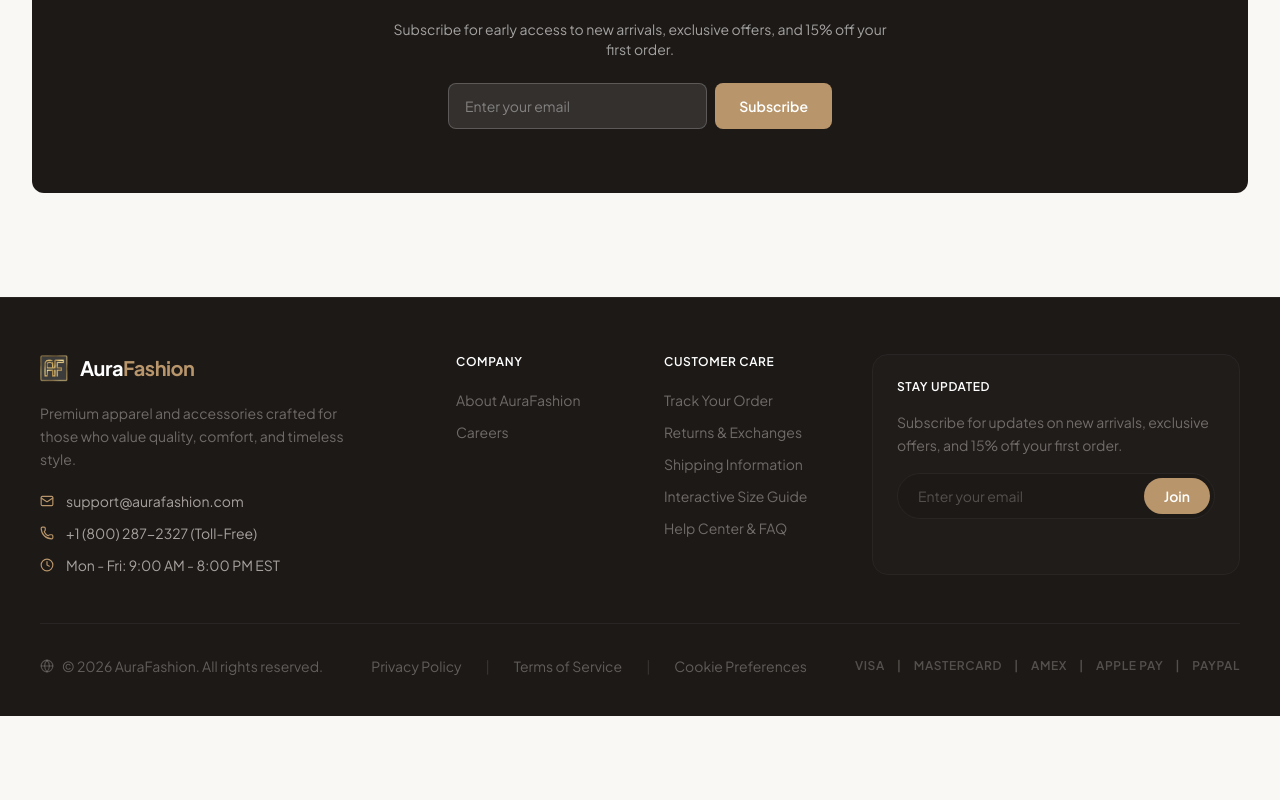
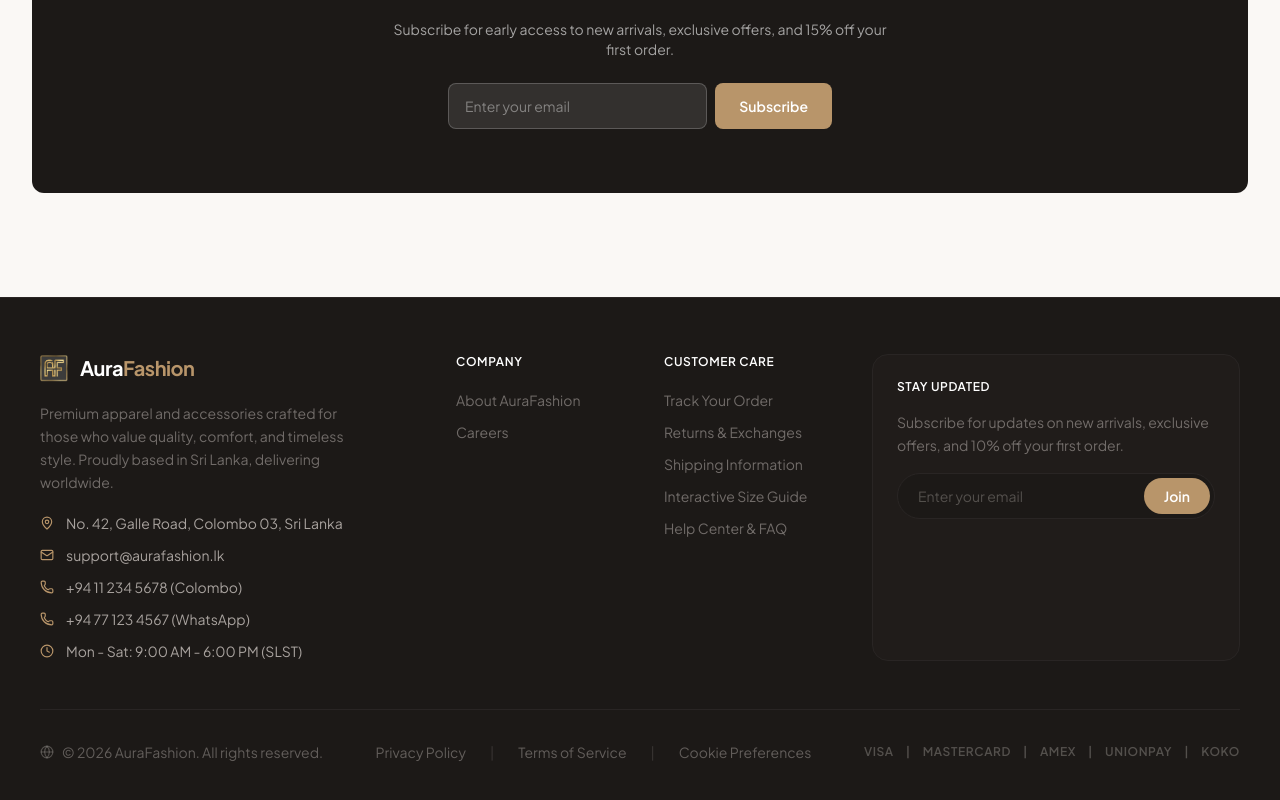
Before and after one commit to DimalJay/ecommerce-system, a React (Vite) app: page / in a window 1280 px wide. Shown: the part 2191-2991 px from the top of the page. Before the commit the page ends 2907 px from the top, so only its background shows below. Built offline with nearby package versions, Linux system fonts and the light colour scheme; no server answers.

Commit message:
update dummy data with sri lankan format

```diff
--- a/src/components/Footer.tsx
+++ b/src/components/Footer.tsx
@@ -4,7 +4,8 @@ import {
   Mail,
   Phone,
   Clock,
-  Globe
+  Globe,
+  MapPin
 } from 'lucide-react';
 import webLogo from '../assets/Web Logo.png';
 
@@ -37,20 +38,29 @@ export const Footer: React.FC = () => {
 
             <p className="text-sm text-footer-text/60 leading-relaxed max-w-xs">
               Premium apparel and accessories crafted for those who value quality, comfort, and timeless style.
+              Proudly based in Sri Lanka, delivering worldwide.
             </p>
 
             <div className="space-y-3 text-sm text-footer-text">
               <div className="flex items-center gap-3">
+                <MapPin size={14} className="text-accent shrink-0" />
+                <span>No. 42, Galle Road, Colombo 03, Sri Lanka</span>
+              </div>
+              <div className="flex items-center gap-3">
                 <Mail size={14} className="text-accent shrink-0" />
-                <span>support@aurafashion.com</span>
+                <span>support@aurafashion.lk</span>
               </div>
               <div className="flex items-center gap-3">
                 <Phone size={14} className="text-accent shrink-0" />
-                <span>+1 (800) 287-2327 (Toll-Free)</span>
+                <span>+94 11 234 5678 (Colombo)</span>
+              </div>
+              <div className="flex items-center gap-3">
+                <Phone size={14} className="text-accent shrink-0" />
+                <span>+94 77 123 4567 (WhatsApp)</span>
               </div>
               <div className="flex items-center gap-3">
                 <Clock size={14} className="text-accent shrink-0" />
-                <span>Mon - Fri: 9:00 AM - 8:00 PM EST</span>
+                <span>Mon - Sat: 9:00 AM - 6:00 PM (SLST)</span>
               </div>
             </div>
           </div>
@@ -80,7 +90,7 @@ export const Footer: React.FC = () => {
           <div className="md:col-span-4 bg-footer-border/30 border border-footer-border p-6 rounded-2xl space-y-4">
             <h4 className="text-xs font-semibold text-elevated uppercase tracking-wider">Stay Updated</h4>
             <p className="text-sm text-footer-text/60 leading-relaxed">
-              Subscribe for updates on new arrivals, exclusive offers, and 15% off your first order.
+              Subscribe for updates on new arrivals, exclusive offers, and 10% off your first order.
             </p>
 
             {subscribed ? (
@@ -131,9 +141,9 @@ export const Footer: React.FC = () => {
             <span>|</span>
             <span>AMEX</span>
             <span>|</span>
-            <span>APPLE PAY</span>
+            <span>UNIONPAY</span>
             <span>|</span>
-            <span>PAYPAL</span>
+            <span>KOKO</span>
           </div>
         </div>
       </div>
```
